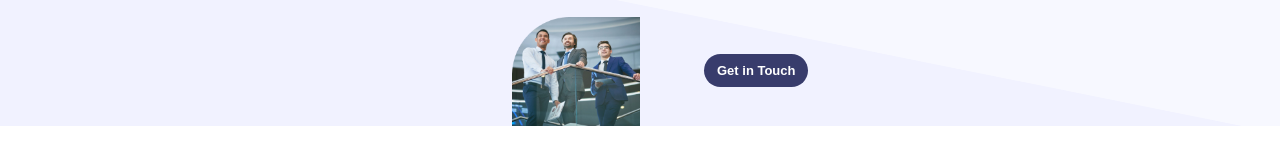
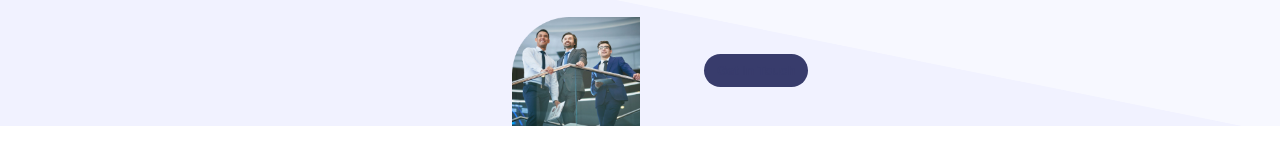
Before and after one commit to muaz2522/premier-management-company-admin, a React (Vite) app: page /about in a window 1280 px wide. Shown: the part 728-878 px from the top of the page. Built offline with nearby package versions, Linux system fonts and the light colour scheme; a web font is replaced by a local one.

Commit message:
code comitted

```diff
--- a/src/Pages/About.jsx
+++ b/src/Pages/About.jsx
@@ -38,7 +38,7 @@ function About() {
                 <h3 className='custom-min:2xl custom-md:text-3xl sm:text-5xl font-semibold leading-tight absolute top-[10%] custom-min:left-[30%] md:left-[30%] mb-8' style={{lineHeight:"1.3"}}>Believe us when its come to <br/> Consultant & Management</h3>
                 <div>
                     <img src={src} alt="Image" className='custom-min:w-[15%] custom-md:w-[10%] sm:w-[10%] absolute bottom-0 left-[50%] custom-min:left-[40%]'/>
-                    <ButtonLink link="/contact" text="Get in Touch" className="absolute custom-min:bottom-4 sm:bottom-12 custom-min:left-[60%] sm:left-[55%] custom-min:px-2 custom-min:py-1 sm:py-2 sm:px-4" />
+                    <ButtonLink link="/contact" text="Get in Touch" className="absolute custom-min:bottom-4 sm:bottom-12 custom-min:left-[60%] sm:left-[55%] custom-min:px-2 custom-min:py-1 sm:py-2 sm:px-4" classLink="!text-base-color" />
                 </div>
             </div>
         </section>
--- a/src/ui/ButtonLink.jsx
+++ b/src/ui/ButtonLink.jsx
@@ -2,7 +2,7 @@ import { NavLink } from "react-router-dom"
 
 function ButtonLink({ text, link, className, color = "base-color", classLink }) {
     return (
-        <button className={`text-white rounded-3xl ${className} bg-${color}`} ><NavLink to={link} className={`font-semibold !text-white ${classLink} `}>{text}</NavLink></button>
+        <button className={`text-white rounded-3xl ${className} bg-${color}`} ><NavLink to={link} className={`font-semibold text-white ${classLink} `}>{text}</NavLink></button>
     )
 }
 
```
